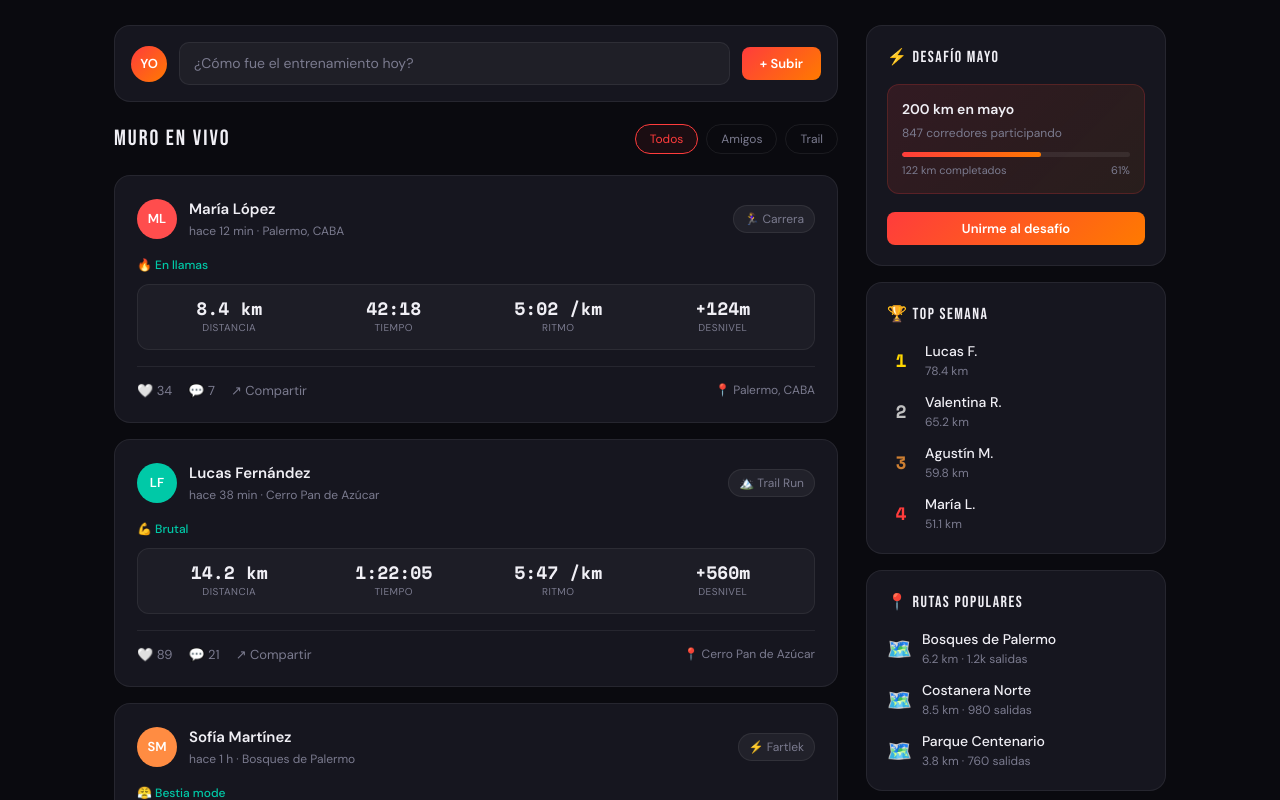
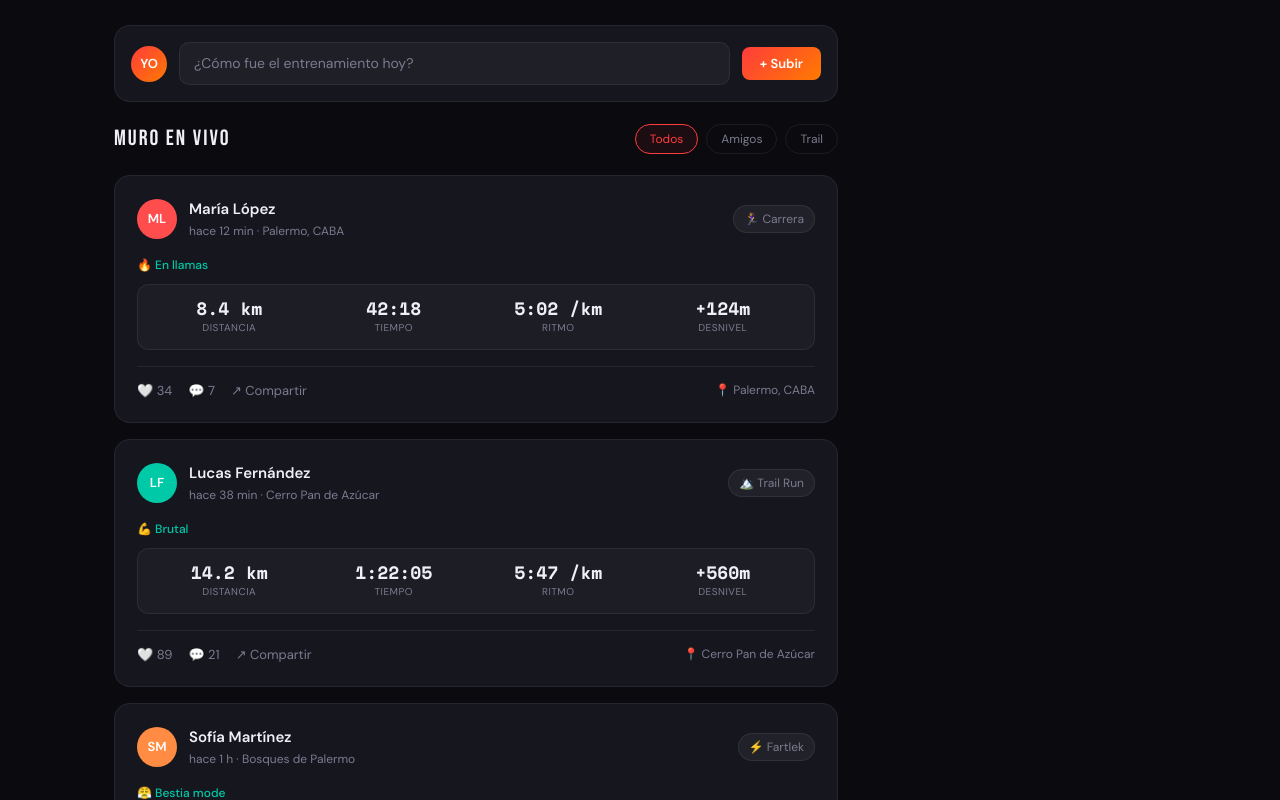
Before and after one commit to Sofiacosta2024/RunConnect, a Next.js app: page / in a window 1280 px wide. Shown: the part 780-1580 px from the top of the page. Built offline with nearby package versions, Linux system fonts and the light colour scheme.

Commit message:
Modificando aspectos de la visual de la página inicial

```diff
--- a/app/page.tsx
+++ b/app/page.tsx
@@ -673,60 +673,6 @@ export default function RunConnectPage() {
             ))}
           </div>
         </main>
-
-        {/* SIDEBAR */}
-        <aside className="rc-sidebar">
-          {/* Desafío activo */}
-          <div className="rc-sidebar-card">
-            <div className="rc-sidebar-title">⚡ DESAFÍO MAYO</div>
-            <div className="rc-challenge">
-              <div className="rc-challenge-title">200 km en mayo</div>
-              <div className="rc-challenge-sub">847 corredores participando</div>
-              <div className="rc-progress-bar">
-                <div className="rc-progress-fill" style={{ width: "61%" }} />
-              </div>
-              <div className="rc-progress-label"><span>122 km completados</span><span>61%</span></div>
-            </div>
-            <button className="rc-btn-primary" style={{ width: "100%", marginTop: 8 }}>Unirme al desafío</button>
-          </div>
-
-          {/* Ranking semanal */}
-          <div className="rc-sidebar-card">
-            <div className="rc-sidebar-title">🏆 TOP SEMANA</div>
-            {[
-              { name: "Lucas F.", km: "78.4 km", rank: "1", rankClass: "gold" },
-              { name: "Valentina R.", km: "65.2 km", rank: "2", rankClass: "silver" },
-              { name: "Agustín M.", km: "59.8 km", rank: "3", rankClass: "bronze" },
-              { name: "María L.", km: "51.1 km", rank: "4", rankClass: "" },
-            ].map((r) => (
-              <div className="rc-runner-row" key={r.name}>
-                <div className={`rc-rank ${r.rankClass}`}>{r.rank}</div>
-                <div className="rc-runner-info">
-                  <div className="rc-runner-name">{r.name}</div>
-                  <div className="rc-runner-km">{r.km}</div>
-                </div>
-              </div>
-            ))}
-          </div>
-
-          {/* Rutas populares */}
-          <div className="rc-sidebar-card">
-            <div className="rc-sidebar-title">📍 RUTAS POPULARES</div>
-            {[
-              { name: "Bosques de Palermo", dist: "6.2 km", runs: "1.2k salidas" },
-              { name: "Costanera Norte", dist: "8.5 km", runs: "980 salidas" },
-              { name: "Parque Centenario", dist: "3.8 km", runs: "760 salidas" },
-            ].map((r) => (
-              <div className="rc-runner-row" key={r.name}>
-                <div style={{ fontSize: 20 }}>🗺️</div>
-                <div className="rc-runner-info">
-                  <div className="rc-runner-name">{r.name}</div>
-                  <div className="rc-runner-km">{r.dist} · {r.runs}</div>
-                </div>
-              </div>
-            ))}
-          </div>
-        </aside>
       </div>
 
       {/* FOOTER */}
```
Also changed, not shown: 1 other file (tests, documents, lock files or other folders).
